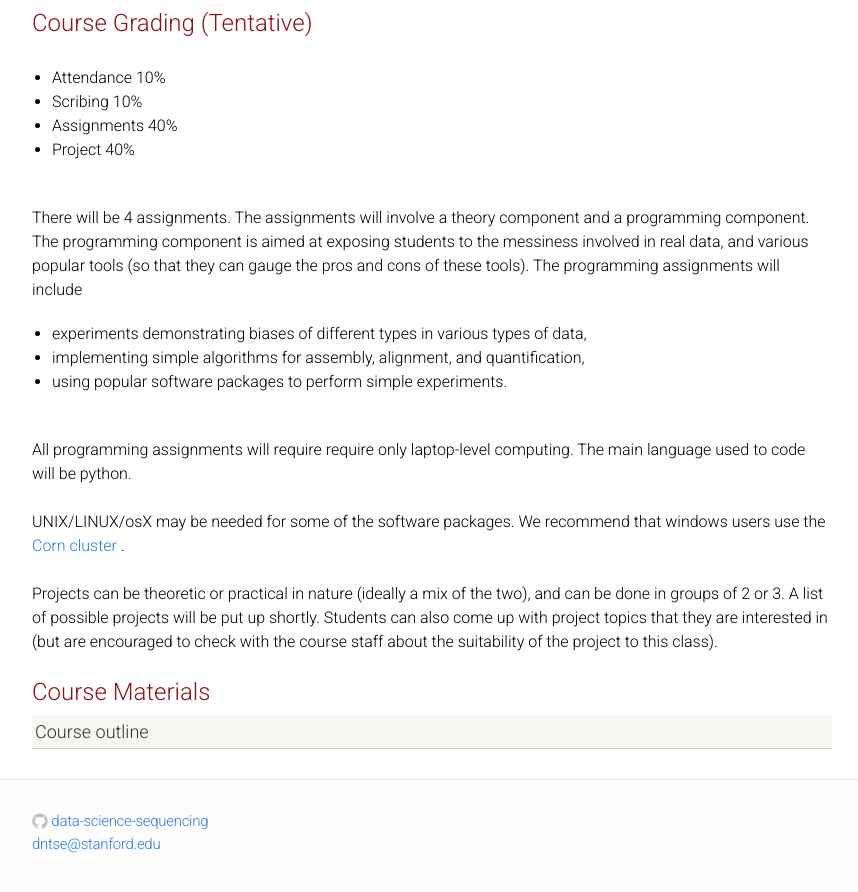
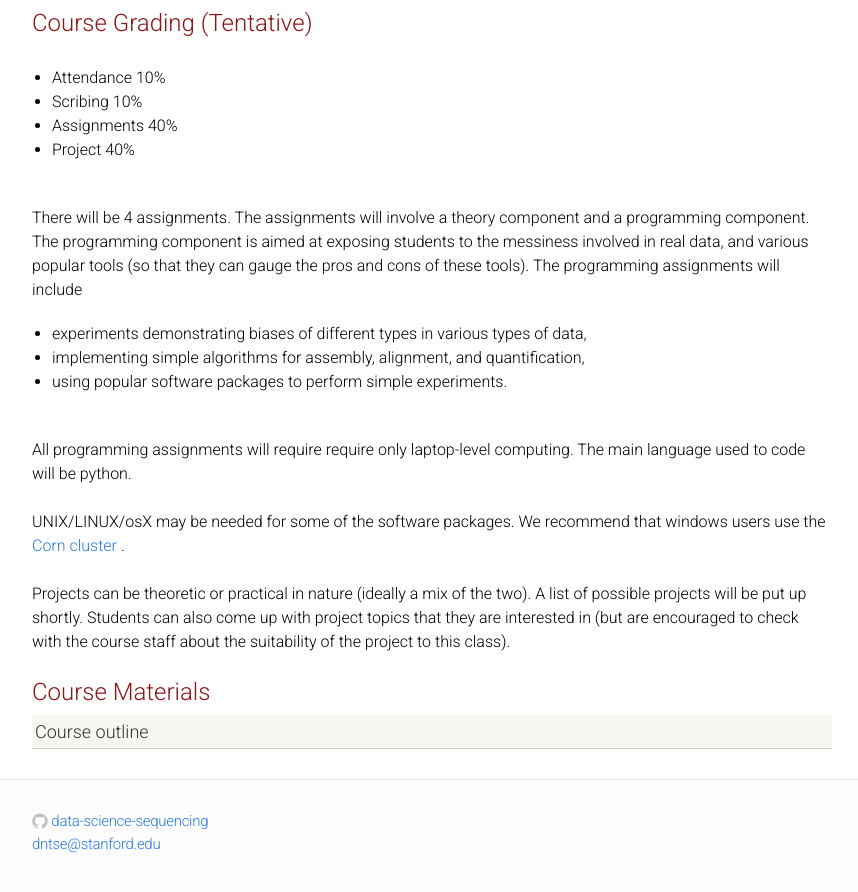
Before and after one commit to laurashen/data-science-sequencing.github.io, a Jekyll site: the page built from index.html, in a window 1280 px wide and 900 px high, scrolled down 1063 px. Shown: the top 892 px of the window, without its empty margins (208-1066 px from the left). Built offline with Jekyll 4.4.1, drawn with Linux system fonts in a browser that asks for light colours.

Commit message:
Update index.html

```diff
--- a/index.html
+++ b/index.html
@@ -90,7 +90,7 @@ layout: default
     software packages. We recommend that windows users use the <a href="https://web.stanford.edu/group/farmshare/cgi-bin/wiki/index.php/Main_Page">
     Corn cluster </a>.  <br><br>
     Projects can be theoretic or practical in nature (ideally
-    a mix of the two), and can be done in groups of 2 or 3. A list of possible projects will be put up shortly.
+    a mix of the two). A list of possible projects will be put up shortly.
     Students can also come up with project topics that they are interested in (but are encouraged to check with
     the course staff about the suitability of the project to this class).
 
```
